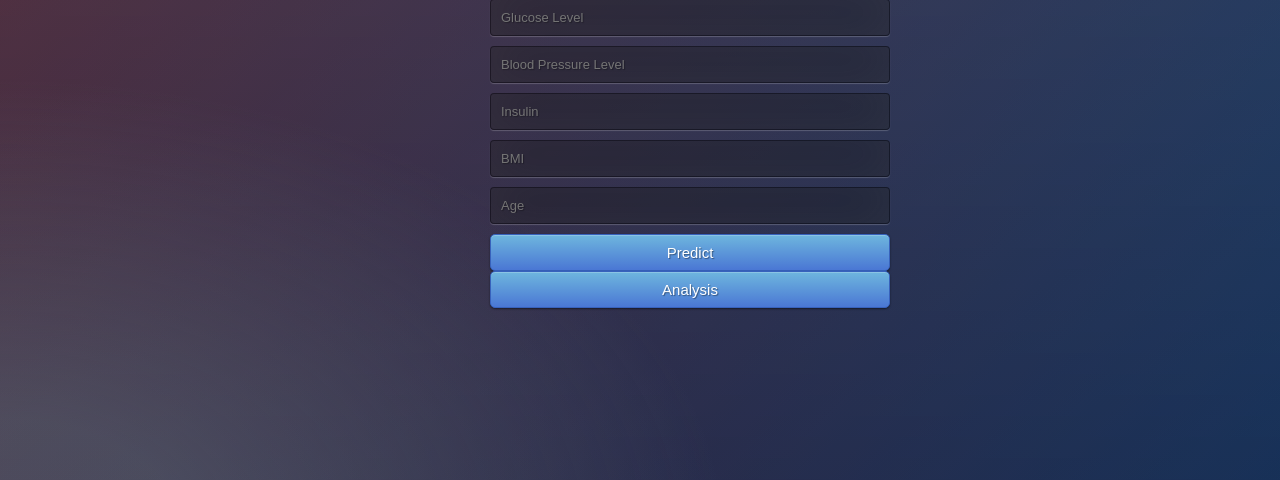
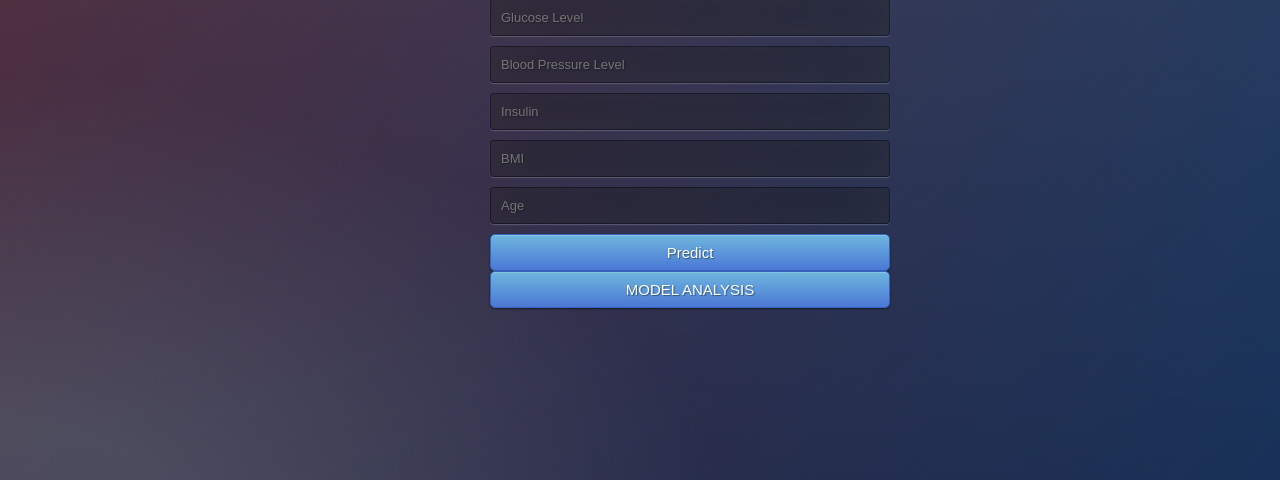
Before and after one commit to Anujna010/DIABETES-PREDICTION-SYSTEM, a Flask app: page / in a window 1280 px wide. Shown: the part 268-748 px from the top of the page. Run offline with Flask 3, Linux system fonts and the light colour scheme; parts of the project's set-up code (start-up, migrations or seed data) failed here and were passed over.

Commit message:
minor change

```diff
--- a/templates/index.html
+++ b/templates/index.html
@@ -30,7 +30,7 @@
 		<button type="submit" class="btn btn-primary btn-block btn-large">Predict</button>
 
 
-    <button onclick="goToAnalysisPage()" class="btn btn-primary btn-block btn-large">Analysis</button>
+    <button onclick="goToAnalysisPage()" class="btn btn-primary btn-block btn-large">MODEL ANALYSIS</button>
 
 
     <script>
```
